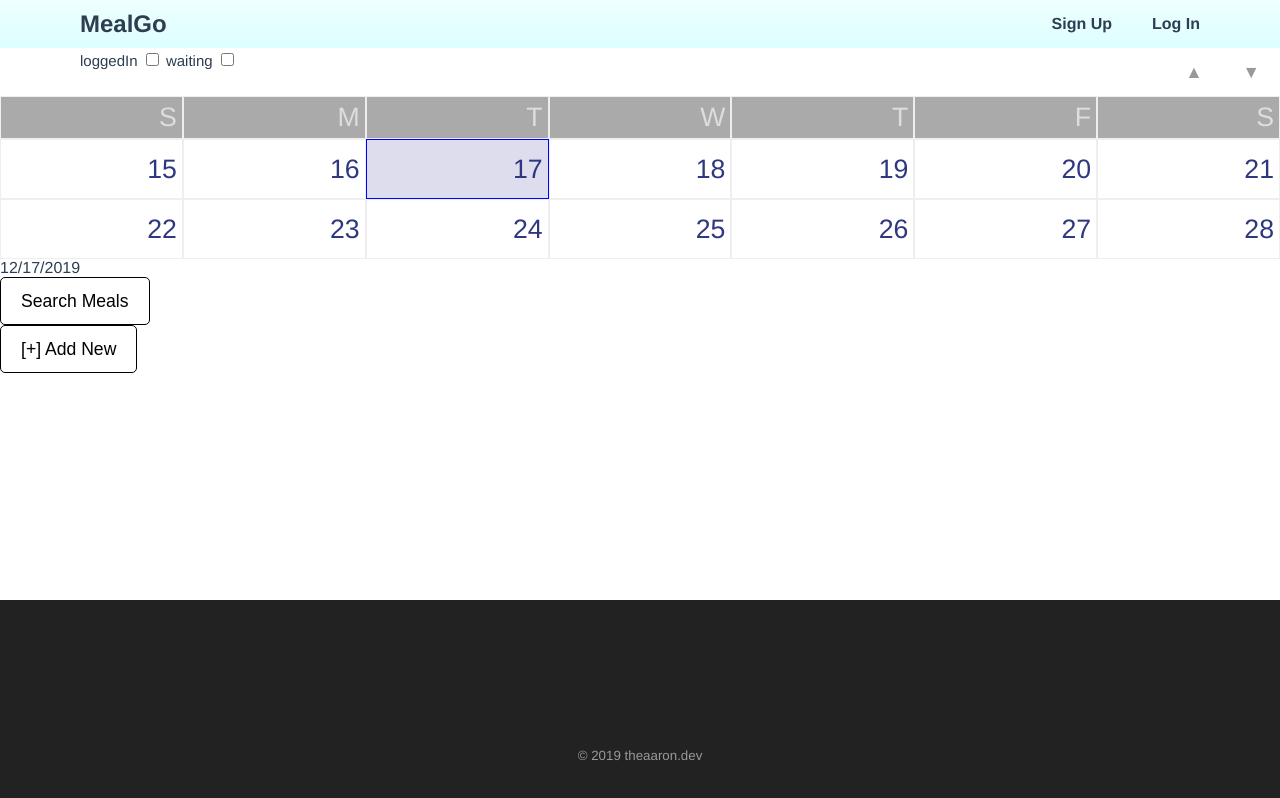
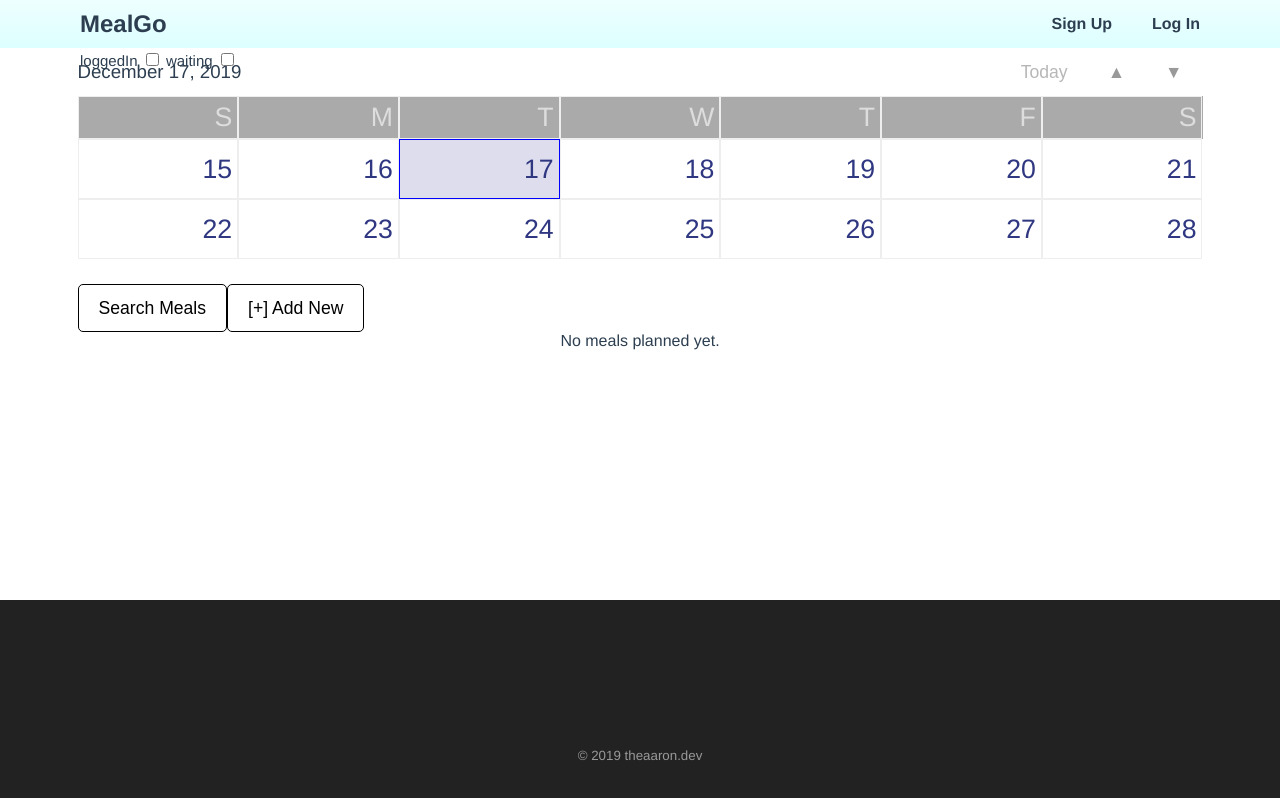
Before and after one commit to aar0ndev/mealgo, a Vue app in the folder frontend/: page /planner in a window 1280 px wide. Built offline with nearby package versions, Linux system fonts and the light colour scheme.

Commit message:
feat: improve UI for planner

```diff
--- a/frontend/src/components/Calendar.vue
+++ b/frontend/src/components/Calendar.vue
@@ -1,8 +1,12 @@
 <template>
   <div class="container">
+
   <div class="controls">
+    <button @click="changeWeek(null)" :disabled="sameDate(selected,today)">Today</button>
     <button class='weekchange' @click="changeWeek(-1)">▲</button><button class='weekchange' @click="changeWeek(1)">▼</button>
+    <div class="datestring">{{ selected.toLocaleDateString('default', {month: 'long', day: 'numeric', year: 'numeric'}) }}</div>
   </div>
+
   <div class="calendar">
     <div class="header">
       <div v-for="day in 'Su Mo Tu We Th Fr Sa'.split(' ')" :key="day" class="day">{{day[0]}}</div>
@@ -11,7 +15,9 @@
 
       <a v-for="day in days" :key="day.toString()" @click="change(day)">
 
-        <div class="day" :class="{today: isToday(day), selected: isSelected(day)}">{{day.getDate()}}</div>
+        <div class="day" :class="{today: isToday(day), selected: isSelected(day)}">
+          <span v-if="day.getDate() == 1" style="position: absolute; left: 10px; top: -10px; font-size: 14px">{{day.toLocaleDateString('default', {month: 'long'})}}</span>
+          {{day.getDate()}}</div>
       </a>
 
     </transition-group>
@@ -44,6 +50,11 @@ export default {
       return darr
     }
   },
+  watch: {
+    selected () {
+      this.$emit('input', this.selected)
+    }
+  },
   methods: {
     isToday (date) {
       return !!this.today && this.today.getDate() === date.getDate() &&
@@ -51,15 +62,24 @@ export default {
       this.today.getFullYear() === date.getFullYear()
     },
     isSelected (date) {
-      return !!this.selected && this.selected.getDate() === date.getDate() &&
-      this.selected.getMonth() === date.getMonth() &&
-      this.selected.getFullYear() === date.getFullYear()
+      // return !!this.selected && this.selected.getDate() === date.getDate() &&
+      // this.selected.getMonth() === date.getMonth() &&
+      // this.selected.getFullYear() === date.getFullYear()
+      return this.sameDate(date, this.selected)
+    },
+    sameDate (date1, date2) {
+      return date1.getFullYear() == date2.getFullYear() && date1.getMonth() == date2.getMonth() && date1.getDate() == date2.getDate()
     },
     changeWeek (num) {
-      this.start = new Date(this.start.getFullYear(), this.start.getMonth(), this.start.getDate() + num * 7)
+      if (num == null) {
+        this.start = start
+        this.selected = today
+      } else {
+        this.start = new Date(this.start.getFullYear(), this.start.getMonth(), this.start.getDate() + num * 7)
+        this.selected = new Date(this.selected.getFullYear(), this.selected.getMonth(), this.selected.getDate() + num * 7)
+      }
     },
     change (date) {
-      this.$emit('input', date)
       this.selected = date
     }
   }
@@ -88,6 +108,7 @@ export default {
   border: 1px solid #eee;
   padding: 5px;
   cursor: pointer;
+  position: relative;
 }
 
 .week .day:hover {
@@ -114,9 +135,19 @@ export default {
 
 .controls {
   xposition: absolute;
+  position: relative;
   text-align: right;
   xtop: -48px;
   xright: 0;
+}
+
+.datestring {
+  position: absolute;
+  left: 0;
+  bottom: 0;
+  font-size: 14pt;
+  min-height: 48px;
+  line-height: 48px;
 }
 
 .controls button {
--- a/frontend/src/store.js
+++ b/frontend/src/store.js
@@ -27,8 +27,8 @@ async function tryAdd (vm, actionObject) {
     if (actionObject.retries >= actionObject.maxRetries) {
       throw actionObject.err || new Error('max retries exceeded')
     }
-    await sleep(0.2)
-    await tryAdd(vm, actionObject)
+    await sleep(0.5)
+    return tryAdd(vm, actionObject)
   }
   return res
 }
--- a/frontend/src/views/Planner.vue
+++ b/frontend/src/views/Planner.vue
@@ -1,40 +1,44 @@
 <template>
   <div class="planner">
-    <Calendar v-model="date" :num-weeks="2" />
-    <div>{{ date.toLocaleDateString() }}</div>
-    <div v-if="todaysMeals.length">
-      <div v-for="meal in todaysMeals" :key="meal.uid || meal.name">
-        <h3 v-if="editMealUid != meal.uid">
-          <span @click="startEditMeal(meal)">{{meal.name}}</span>
-          <button @click="removeMeal(meal)">X</button>
-        </h3>
-        <input
-          v-else
-          type="text"
-          v-model="editMealName"
-          @change="editMeal(meal)"
-          @blur="editMeal(meal)"
-          :ref="'editMealInput-'+meal.uid"
-        />
-      </div>
-    </div>
-    <div v-if="!(searchVisible || addVisible)">
-      <button @click="searchVisible = true">Search Meals</button>
-    </div>
+    <Calendar class='cal' v-model="date" :num-weeks="2" />
+
     <div v-if="searchVisible" class="searchbox">
-      <SearchInput
+      <SearchInput style="z-index: 100;"
         :values="allMeals"
         @change="addMeal"
         :focus="true"
         @cancel="searchVisible=false"
       />
     </div>
-    <div v-if="!(searchVisible || addVisible)">
+    <div>
+      <span v-if="!(searchVisible || addVisible)">
+      <button @click="searchVisible = true">Search Meals</button>
+    </span>
+    <span v-if="!(searchVisible || addVisible)">
       <button @click="addVisible = true">[+] Add New</button>
+    </span>
+    <span v-if="addVisible" class="addbox">
+      <AddMealInput @change="addNewMeal" :focus="true" @cancel="addVisible=false" />
+    </span>
     </div>
-    <div v-if="addVisible" class="addbox">
-      <AddMealInput @change="addNewMeal" :focus="true" @cancel="addVisible=false" />
+    <div v-if="todaysMeals.length" class="day-meal-list">
+      <div v-for="meal in todaysMeals" :key="meal.uid || meal.name">
+        <div v-if="editMealUid != meal.uid">
+          <button class='meal-edit-button' @click="startEditMeal(meal)">{{meal.name}}</button>
+        </div>
+        <div v-else class='meal-edit-box'>
+          <input
+            type="text"
+            v-model="editMealName"
+            @change="editMeal(meal)"
+            @blur="editMeal(meal)"
+            :ref="'editMealInput-'+meal.uid"
+          />
+          <button class='remove-meal-button' @click="removeMeal(meal)">⌫</button>
+        </div>
+      </div>
     </div>
+    <div v-else class='no-meals'> No meals planned yet. </div>
   </div>
 </template>
 
@@ -80,8 +84,8 @@ export default {
       var newMeal = { name: text, planned_date: this.dateInt, uid: generateID(), plan_id: 1 }
       this.meals = [...this.meals, newMeal]
       this.searchVisible = false
-      this.$store.addMeal(newMeal)
-      // this.meals = [...this.meals.filter(m => m.uid !== meal.uid), { ...meal, ..._meal }]
+      var mealFromServer = await this.$store.addMeal(newMeal)
+      this.meals = [...this.meals.filter(m => m.uid !== newMeal.uid), { ...newMeal, ...mealFromServer }]
     },
     addNewMeal (mealName) {
       this.addMeal({ text: mealName })
@@ -138,4 +142,59 @@ export default {
 .addbox {
   max-width: 400px;
 }
+
+.planner {
+    max-width: 1125px;
+    margin: 0 auto;
+}
+
+.cal {
+  margin-bottom: 25px;
+}
+.no-meals {
+  min-height: 100px;
+  text-align: center;
+}
+
+.remove-meal-button {
+  border: none;
+  opacity: 0.3;
+  transition: opacity 0.5s;
+  color: rgb(180,0,0);
+  font-weight: bold;
+}
+
+.remove-meal-button:hover {
+  opacity: 1;
+  transition: opacity 0.25s;
+}
+
+.meal-edit-box {
+  /*min-height: 48px;*/
+  /*background: green;*/
+
+}
+
+.meal-edit-button {
+  min-width: 300px;
+  display: block;
+  color: blue;
+  text-align: left;
+}
+
+.meal-edit-box input {
+  font-size: 1.1em;
+  margin: 0;
+  padding: 0 20px;
+  min-height: 48px;
+  box-sizing: border-box;
+}
+
+.day-meal-list {
+  margin: 25px 0;
+}
+
+.day-meal-list > div {
+  margin: 5px 0;
+}
 </style>
```
